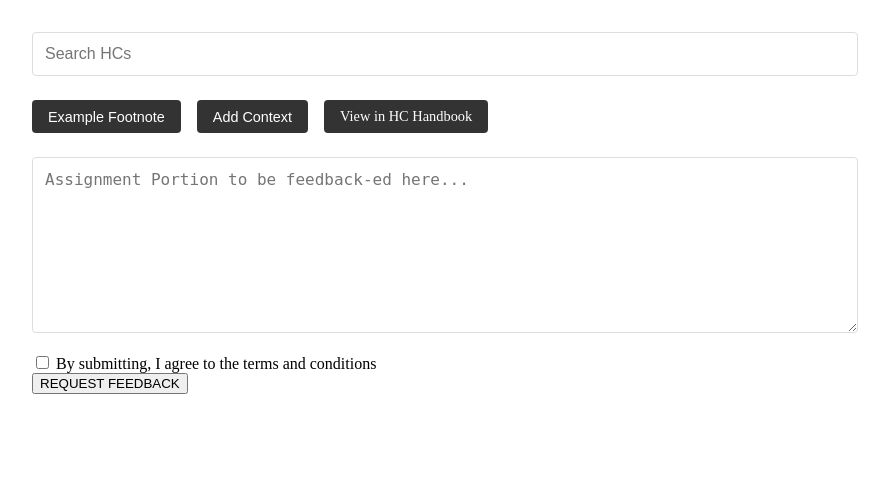
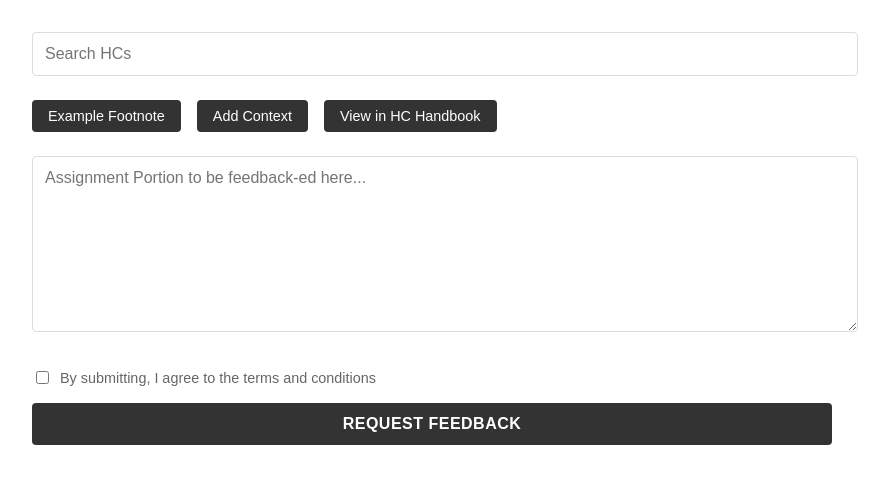
Before and after one commit to minerva-university/cs162-hc-feedback, a Flask app: page / in a window 1280 px wide. Shown: the top 484 px of the page, without its empty margins (208-1097 px from the left). Run offline with Flask 3, Linux system fonts and the light colour scheme.

Commit message:
feat: improve UI and stay consistent with the rest

```diff
--- a/app/static/css/styles.css
+++ b/app/static/css/styles.css
@@ -1,4 +1,8 @@
 /* static/css/styles.css */
+* {
+    font-family: Arial, sans-serif;
+}
+
 :root {
     --primary-color: #333;
     --secondary-color: #666;
@@ -23,6 +27,19 @@
     border: 1px solid var(--border-color);
     border-radius: 4px;
     font-size: 1rem;
+}
+
+/* Terms Container Styles */
+.terms-container {
+    margin: 1rem 0;
+    display: flex;
+    align-items: center;
+    gap: 0.5rem;
+}
+
+.terms-container label {
+    color: var(--secondary-color);
+    font-size: 0.9rem;
 }
 
 /* Button Styles */
@@ -70,16 +87,63 @@
     margin-top: 2rem;
 }
 
+/* Submit Button Styles */
+.submit-btn {
+    padding: 0.75rem 1.5rem;
+    background-color: var(--primary-color);
+    color: white;
+    border: none;
+    border-radius: 4px;
+    font-size: 1rem;
+    cursor: pointer;
+    width: 100%;
+    text-transform: uppercase;
+    font-weight: bold;
+    letter-spacing: 0.5px;
+}
+
+.submit-btn:hover {
+    opacity: 0.9;
+}
+
+.submit-btn:disabled {
+    background-color: var(--secondary-color);
+    cursor: not-allowed;
+}
+
+/* Feedback Results Enhancement */
+.feedback-text {
+    font-size: 1rem;
+    line-height: 1.5;
+    color: var(--primary-color);
+    margin-bottom: 1.5rem;
+}
+
+.actionable-steps h3 {
+    font-size: 1.2rem;
+    color: var(--primary-color);
+    margin-bottom: 1rem;
+}
+
 .steps-list {
     margin-top: 1rem;
 }
 
 .step-item {
-    display: flex;
-    align-items: center;
-    gap: 0.5rem;
-    margin-bottom: 0.5rem;
-    position: relative;
+    background-color: #f5f5f5;
+    padding: 0.75rem;
+    border-radius: 4px;
+    margin-bottom: 0.75rem;
+}
+
+.step-item input[type="checkbox"] {
+    margin-right: 0.75rem;
+    transform: scale(1.2);
+}
+
+.step-item span {
+    flex: 1;
+    line-height: 1.4;
 }
 
 /* Modal Styles */
```
